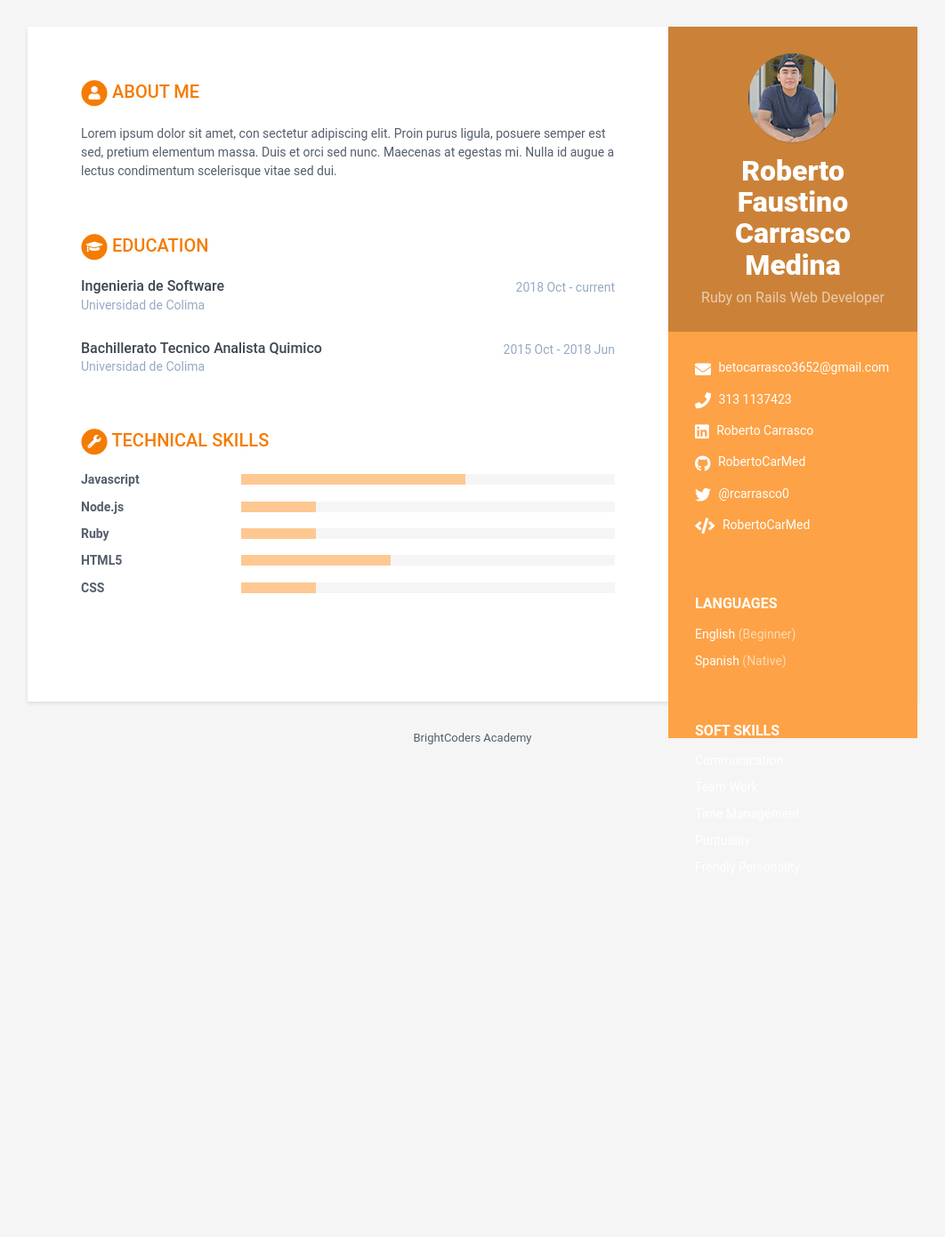
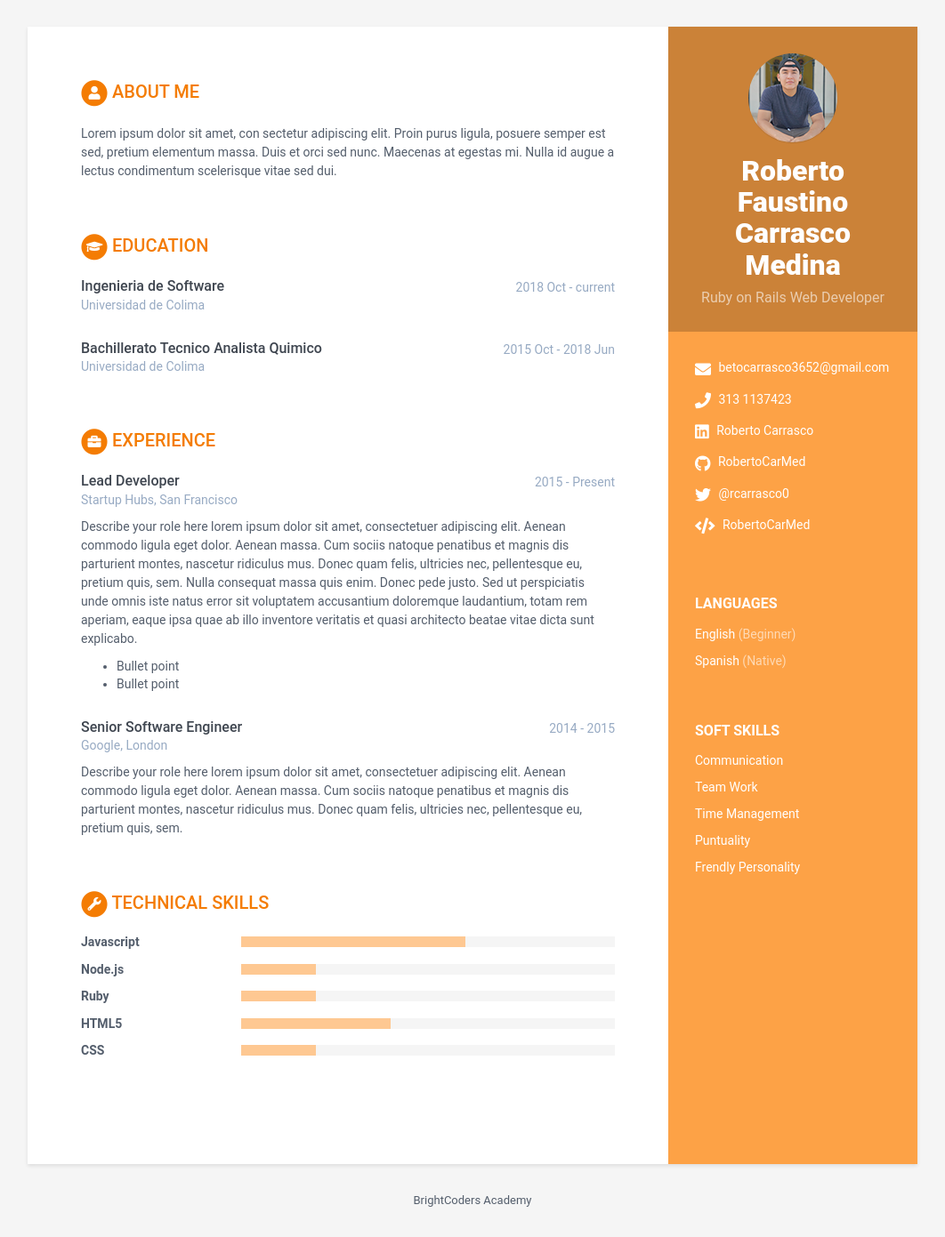
Before and after one commit to BC-MAY-21-ROR/kata-04-resume-RobertoCarMed, a Jekyll site: the page built from index.html, in a window 1280 px wide. Shown: the whole page at 89% size, without its empty margins (109-1171 px from the left). Built offline with Jekyll 4.4.1, drawn with Linux system fonts in a browser that asks for light colours; before the commit the page ends 1015 px from its top, so only the background shows below that.

Commit message:
Update data.yml

```diff
--- a/_data/data.yml
+++ b/_data/data.yml
@@ -64,7 +64,32 @@ educationcomplete:
     details: |
 
 # Registra aquí tu experiencia. Agrega o elimina según sea necesario
+experiences:
+  - role: Lead Developer
+    time: 2015 - Present
+    company: Startup Hubs, San Francisco
+    details: |
+      Describe your role here lorem ipsum dolor sit amet, consectetuer
+      adipiscing elit. Aenean commodo ligula eget dolor. Aenean massa.
+      Cum sociis natoque penatibus et magnis dis parturient montes,
+      nascetur ridiculus mus. Donec quam felis, ultricies nec,
+      pellentesque eu, pretium quis, sem. Nulla consequat massa quis
+      enim. Donec pede justo. Sed ut perspiciatis unde omnis iste natus
+      error sit voluptatem accusantium doloremque laudantium, totam rem
+      aperiam, eaque ipsa quae ab illo inventore veritatis et quasi
+      architecto beatae vitae dicta sunt explicabo.
+        - Bullet point
+        - Bullet point
 
+  - role: Senior Software Engineer
+    time: 2014 - 2015
+    company: Google, London
+    details: |
+      Describe your role here lorem ipsum dolor sit amet, consectetuer
+      adipiscing elit. Aenean commodo ligula eget dolor. Aenean massa.
+      Cum sociis natoque penatibus et magnis dis parturient montes,
+      nascetur ridiculus mus. Donec quam felis, ultricies nec,
+      pellentesque eu, pretium quis, sem.
 
 # Registra aquí tus habilidades técnicas, para level utiliza:
 # 20% para Novice
```
